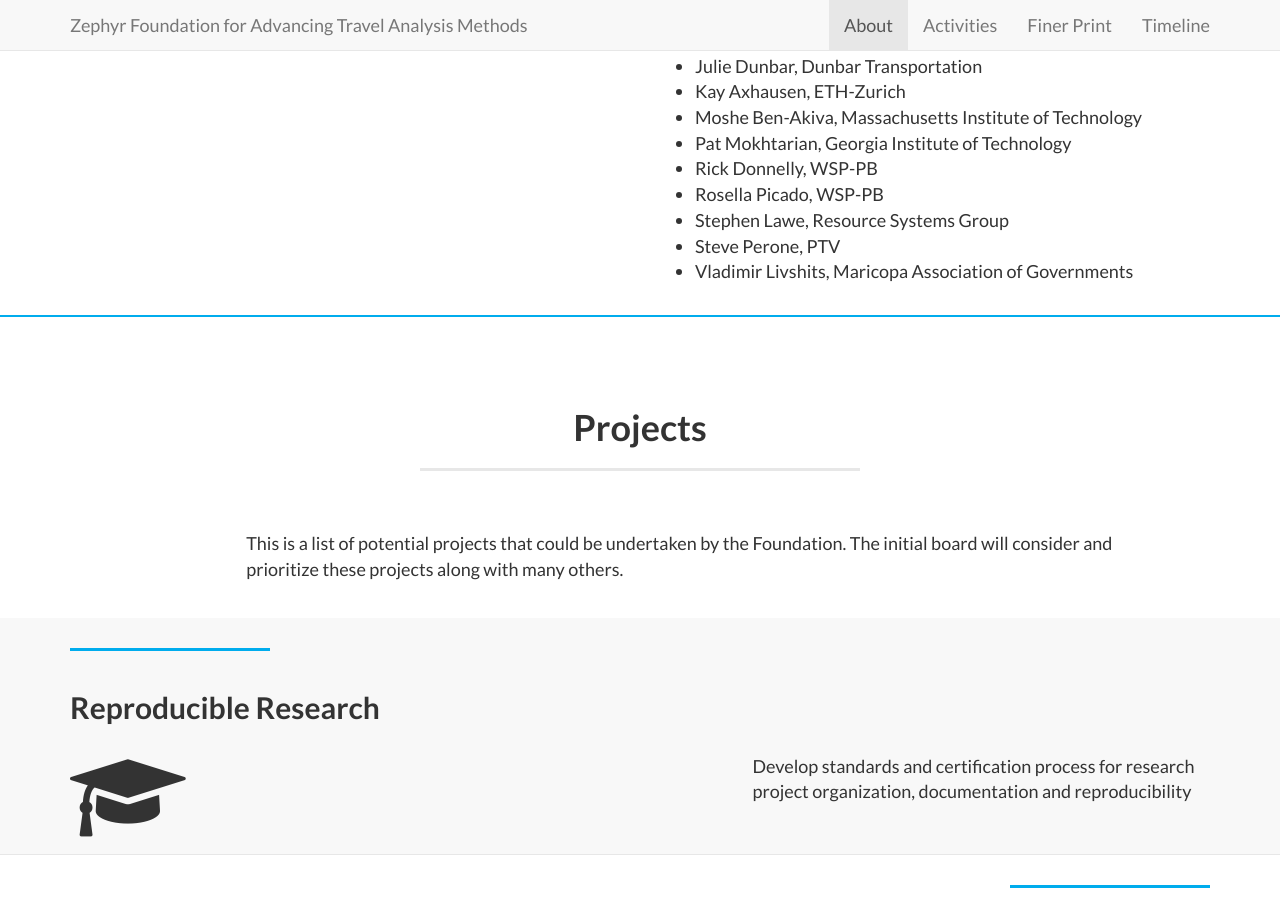
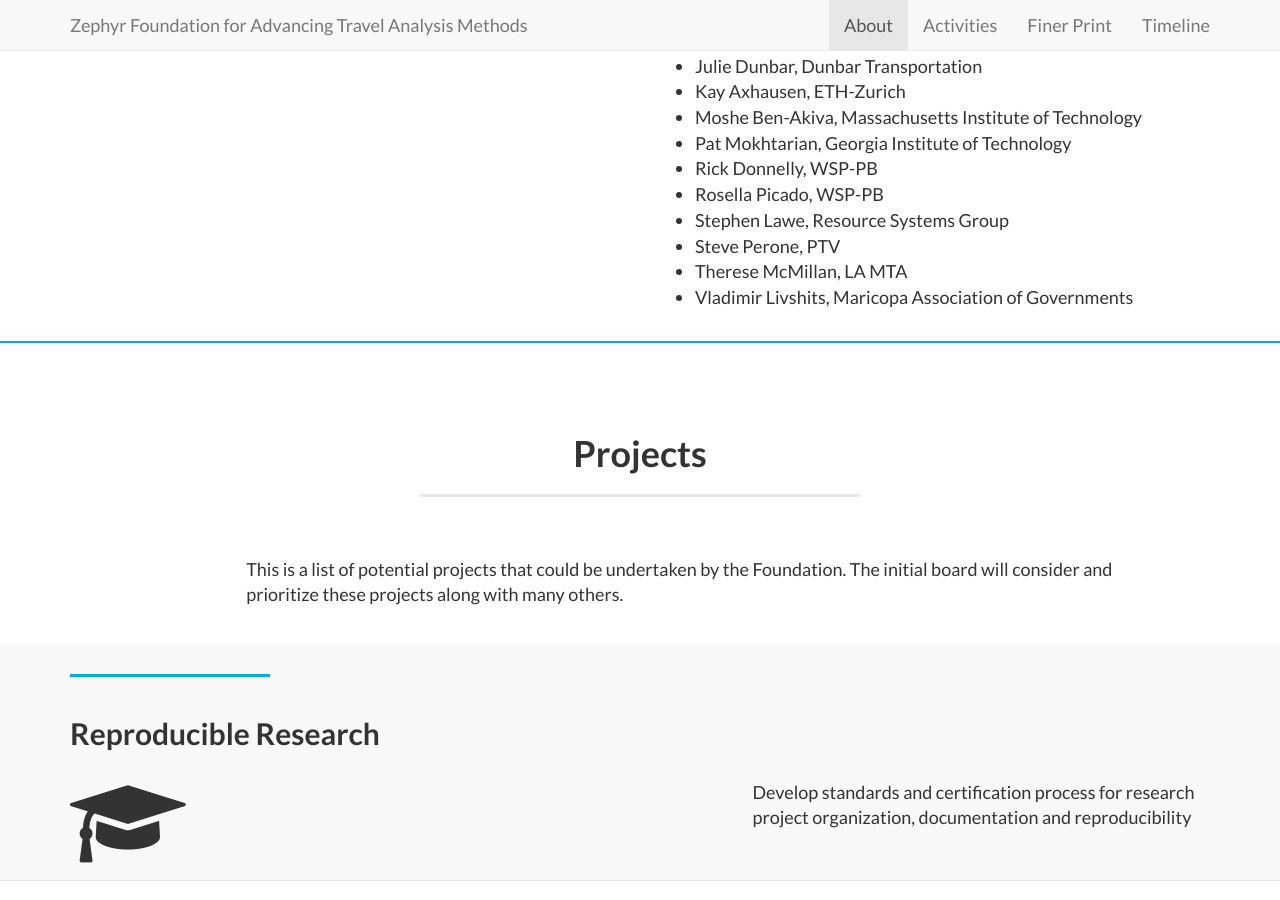
Before and after one commit to ZephyrTransport/zephyr-website, a Jekyll site: the page built from index.html, in a window 1280 px wide and 900 px high, scrolled down 3089 px. Built offline with Jekyll 4.4.1, drawn with Linux system fonts in a browser that asks for light colours.

Commit message:
Add Therese

```diff
--- a/index.html
+++ b/index.html
@@ -129,6 +129,7 @@
 				<li>Rosella Picado, WSP-PB</li>
 				<li>Stephen Lawe, Resource Systems Group</li>
 				<li>Steve Perone, PTV</li>
+				<li>Therese McMillan, LA MTA</li>
 				<li>Vladimir Livshits, Maricopa Association of Governments</li>
 			</ul>
 		</div>
```
